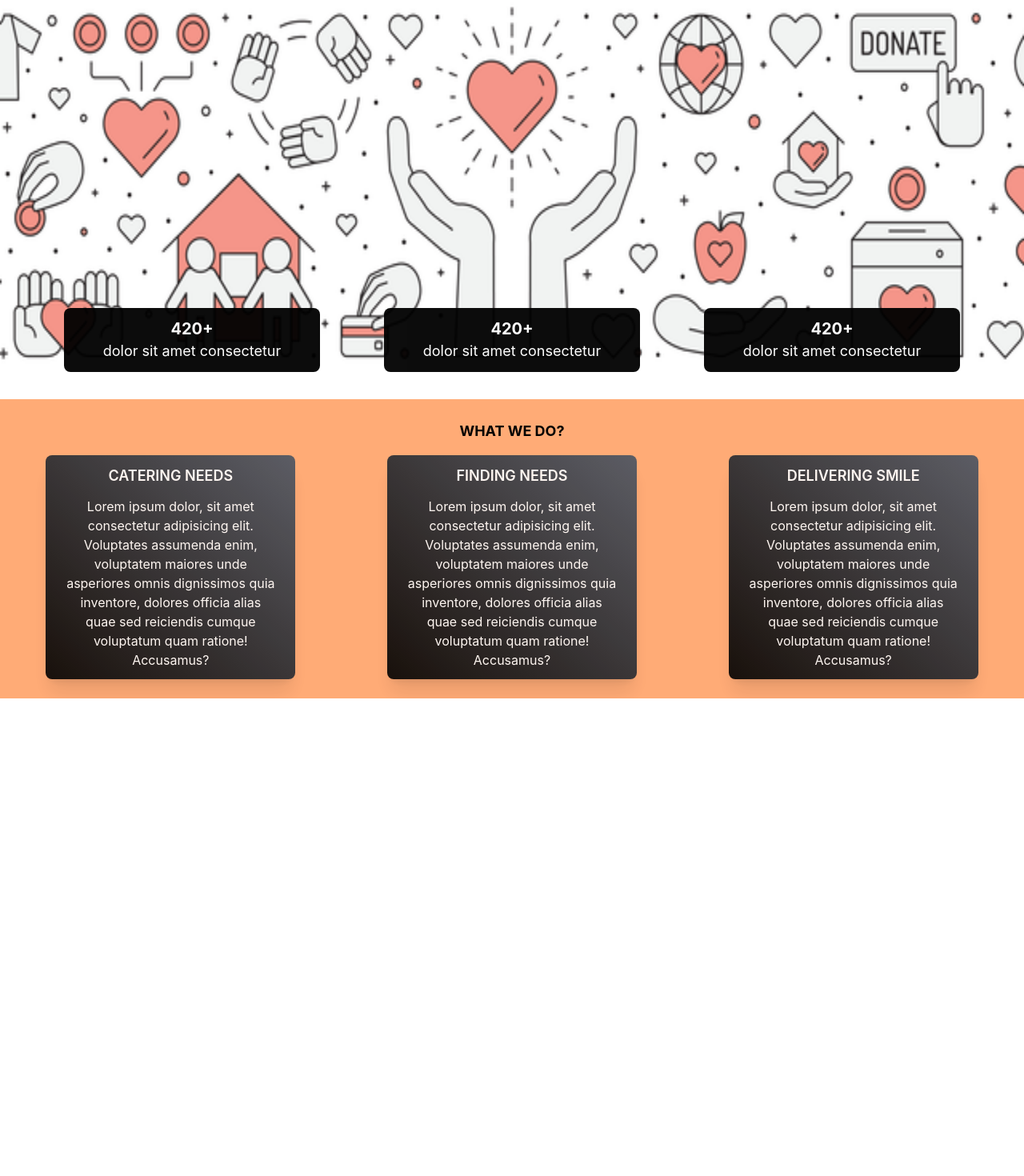
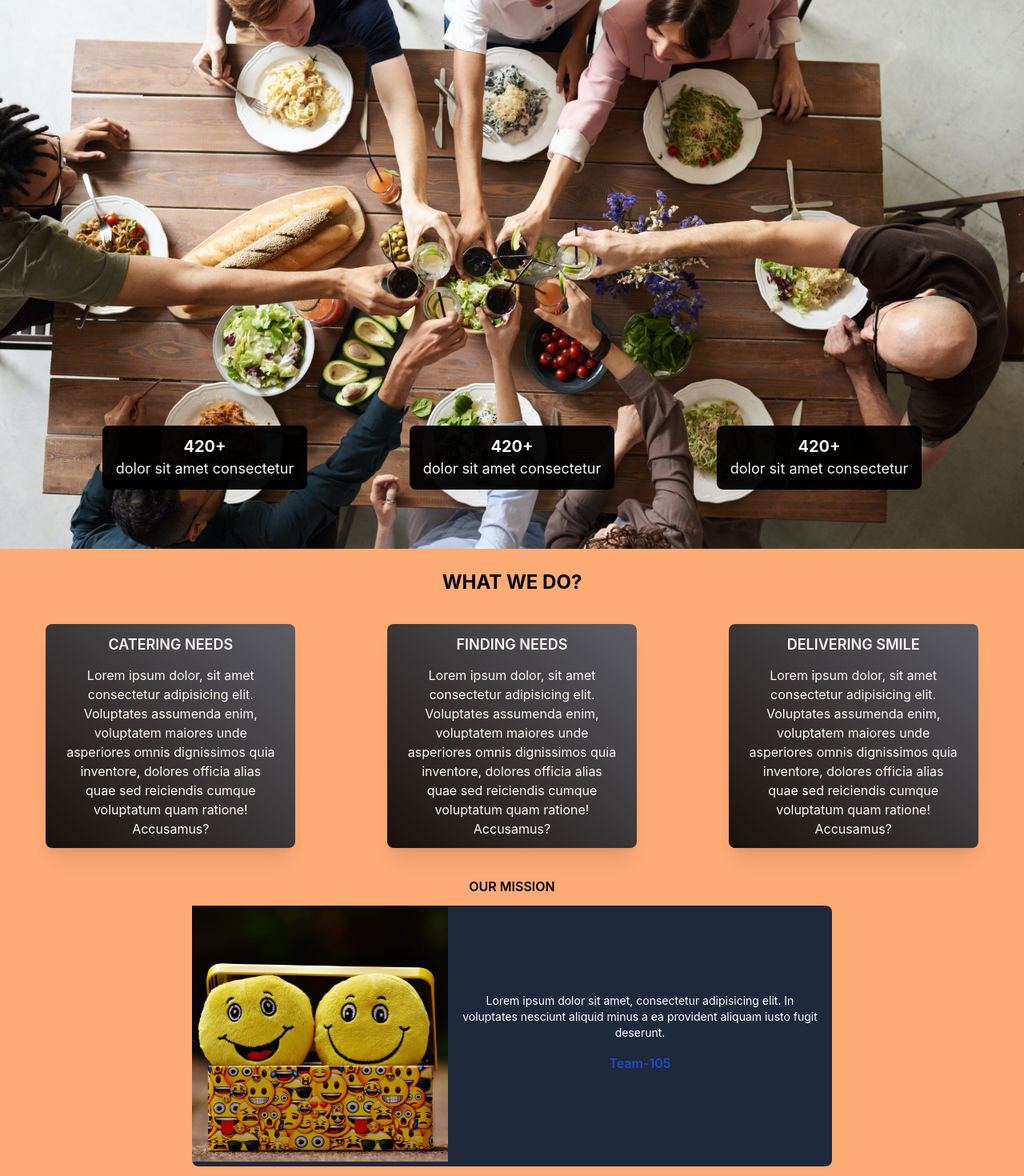
Before and after one commit to Riya2919/GIFT-A-SMILE, a Next.js app: page / in a window 1280 px wide. Shown: the part 34-1504 px from the top of the page at 80% size. Before the commit the page ends 907 px from the top, so only its background shows below. Built offline with nearby package versions, Linux system fonts and the light colour scheme.

Commit message:
our mission section made

```diff
--- a/pages/index.js
+++ b/pages/index.js
@@ -13,29 +13,29 @@ export default function Home() {
         <section className='relative'>
           <div>
             <Image
-              height="600"
-              width="1440"
+              height="1080"
+              width="1920"
               src="/media/img1.jpg"
               alt="Landing page banner image"
             />
           </div>
-          <div className='absolute bottom-3 flex justify-evenly w-screen sm:bottom-5 lg:bottom-8 xl:bottom-10'>
-            <div className='bg-black w-1/4 opacity-95 rounded-lg hover:scale-110 transition-all ease-in-out p-1 lg:p-3'>
+          <div className='absolute bottom-3 flex justify-evenly w-full sm:bottom-5 lg:bottom-12 xl:bottom-20'>
+            <div className='bg-black w-1/4 opacity-95 rounded-lg hover:scale-110 transition-all ease-in-out p-1 lg:p-3 lg:w-1/5'>
               <h1 className='text-center font-semibold sm:font-bold lg:text-xl text-white'>420+</h1>
               <p className='text-center text-sm sm:text-base lg:text-lg text-white'>dolor sit amet consectetur</p>
             </div>
-            <div className='bg-black w-1/4 opacity-95 rounded-lg hover:scale-110 transition-all ease-in-out p-1 lg:p-3'>
+            <div className='bg-black w-1/4 opacity-95 rounded-lg hover:scale-110 transition-all ease-in-out p-1 lg:p-3 lg:w-1/5'>
               <h1 className='text-center font-semibold sm:font-bold lg:text-xl text-white'>420+</h1>
               <p className='text-center text-sm sm:text-base lg:text-lg text-white'>dolor sit amet consectetur</p>
             </div>
-            <div className='bg-black w-1/4 opacity-95 rounded-lg hover:scale-110 transition-all ease-in-out p-1 lg:p-3'>
+            <div className='bg-black w-1/4 opacity-95 rounded-lg hover:scale-110 transition-all ease-in-out p-1 lg:p-3 lg:w-1/5'>
               <h1 className='text-center font-semibold sm:font-bold lg:text-xl text-white'>420+</h1>
               <p className='text-center text-sm sm:text-base lg:text-lg text-white'>dolor sit amet consectetur</p>
             </div>
           </div>
         </section>
         <section className='py-5'>
-          <h2 className='text-center font-semibold uppercase mb-3 sm:font-bold sm:text-lg'>What we do?</h2>
+          <h2 className='text-center font-semibold uppercase mb-3 sm:font-bold sm:text-lg lg:text-xl lg:mb-5 xl:text-2xl xl:mb-8'>What we do?</h2>
           <div className='space-y-5 w-screen md:flex md:space-y-0 md:flex-wrap'>
             <div className='w-3/4 sm:w-2/5 mx-auto md:p-3 lg:w-1/4 lg:p-1'>
               <div className='bg-gradient-to-tr from-black to-gray-600 opacity-90 rounded-lg p-3 shadow-xl hover:scale-105 transition-all ease-in-out'>
@@ -57,6 +57,25 @@ export default function Home() {
             </div>
           </div>
         </section>
+        <section className='py-3'>
+          <div className='w-3/4 mx-auto'>
+            <h2 className='uppercase text-center font-semibold mb-3'>Our Mission</h2>
+            <div className='bg-slate-800 w-5/6 mx-auto rounded-lg hover:scale-105 transition-all ease-in-out md:flex'>
+              <div className='mb-3 md:w-2/5 md:my-auto'>
+                <Image
+                src="/media/mission.jpg"
+                height="1080"
+                width="1080"
+                alt="Mission photo"
+                />
+              </div>
+              <div className='md:w-3/5 md:my-auto'>
+                <p className='text-center text-white text-sm px-2 pb-2 sm:px-4'>Lorem ipsum dolor sit amet, consectetur adipisicing elit. In voluptates nesciunt aliquid minus a ea provident aliquam iusto fugit deserunt.</p>
+                <p className='animate-pulse text-center text-blue-700 font-semibold p-2'>Team-105</p>
+              </div>
+            </div>
+          </div>
+        </section>
       </main>
     </>
   )
```
Also changed, not shown: public/media/img1.jpg, public/media/mission.jpg (added).
